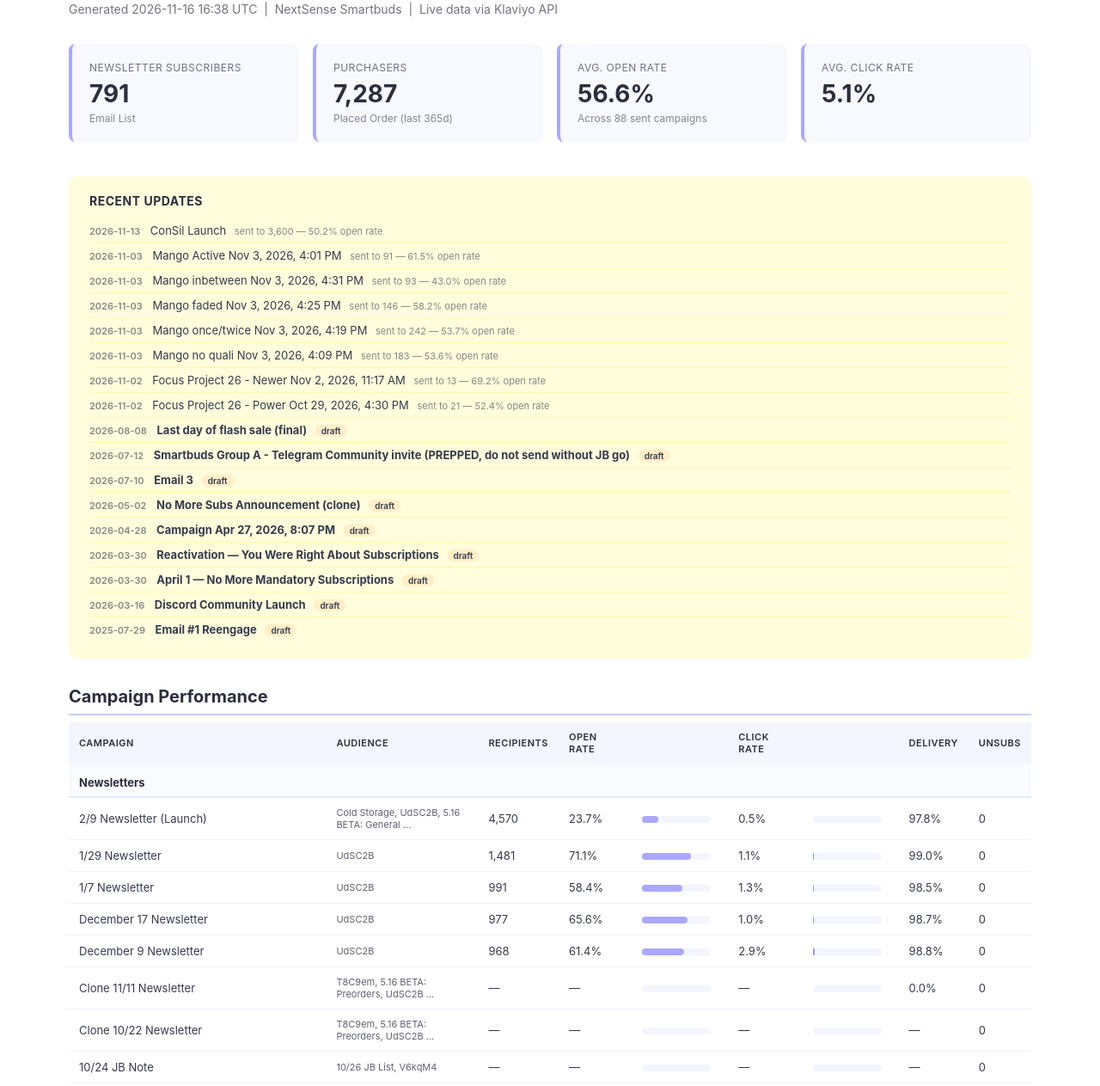
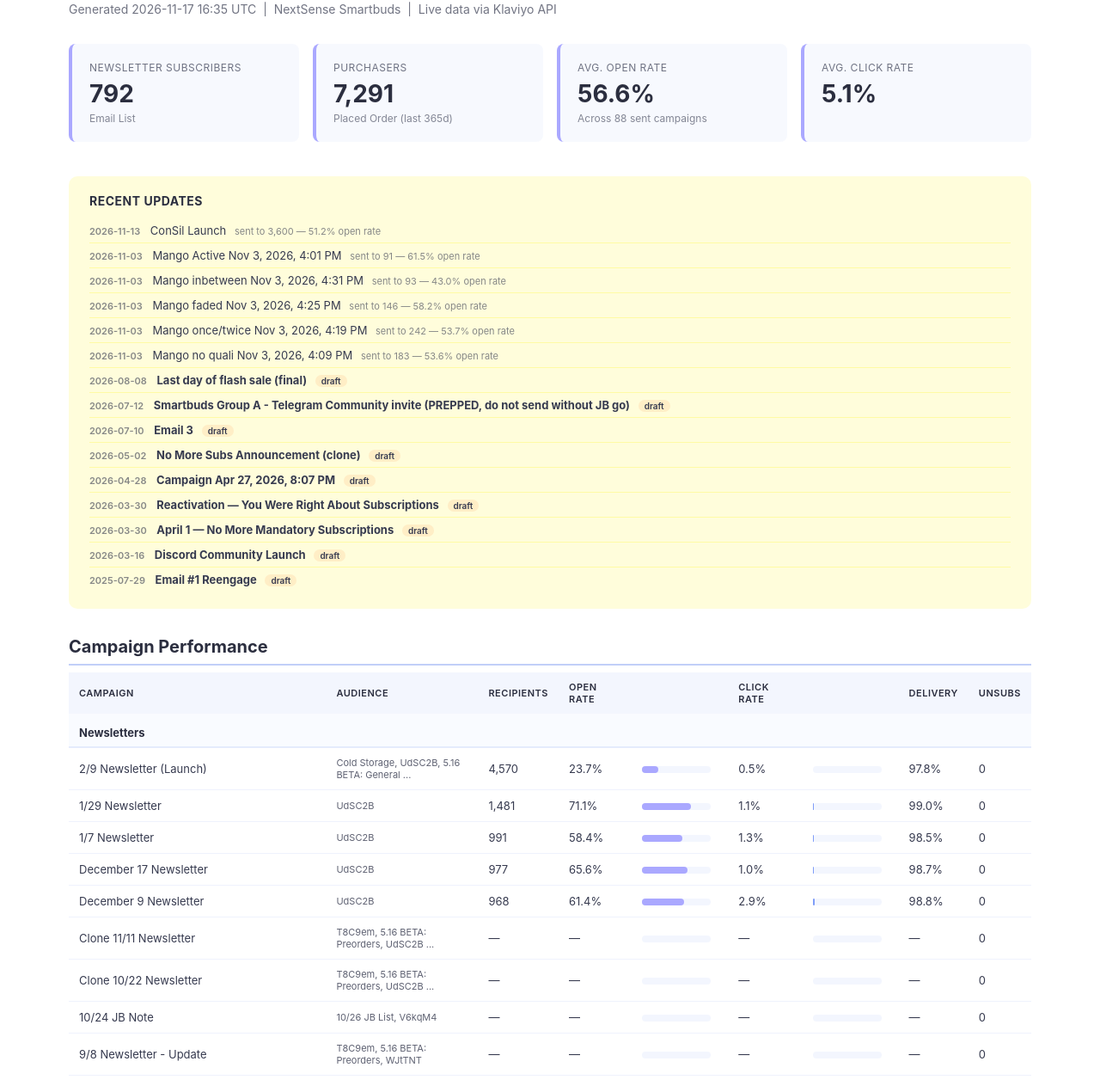
Before and after one commit to Shuroscience/klaviyo-dashboard, a plain HTML site: page index.html in a window 1280 px wide. Shown: the part 80-1343 px from the top of the page at 86% size. Drawn offline with Linux system fonts and the light colour scheme.

Commit message:
chore: refresh dashboard 2026-11-17

```diff
--- a/index.html
+++ b/index.html
@@ -125,17 +125,17 @@
 <body>
 
 <h1>Klaviyo Email Dashboard</h1>
-<p class="subtitle">Generated 2026-11-16 16:38 UTC &nbsp;|&nbsp; NextSense Smartbuds &nbsp;|&nbsp; Live data via Klaviyo API</p>
+<p class="subtitle">Generated 2026-11-17 16:35 UTC &nbsp;|&nbsp; NextSense Smartbuds &nbsp;|&nbsp; Live data via Klaviyo API</p>
 
 <div class="kpi-grid">
   <div class="kpi-card">
     <div class="label">Newsletter Subscribers</div>
-    <div class="value">791</div>
+    <div class="value">792</div>
     <div class="detail">Email List</div>
   </div>
   <div class="kpi-card">
     <div class="label">Purchasers</div>
-    <div class="value">7,287</div>
+    <div class="value">7,291</div>
     <div class="detail">Placed Order (last 365d)</div>
   </div>
   <div class="kpi-card">
@@ -152,14 +152,12 @@
 <div class="callout">
   <h3>Recent Updates</h3>
   <ul>
-    <li><span class="date-tag">2026-11-13</span> ConSil Launch <span class="stat-tag">sent to 3,600 &mdash; 50.2% open rate</span></li>
+    <li><span class="date-tag">2026-11-13</span> ConSil Launch <span class="stat-tag">sent to 3,600 &mdash; 51.2% open rate</span></li>
     <li><span class="date-tag">2026-11-03</span> Mango Active Nov 3, 2026, 4:01 PM <span class="stat-tag">sent to 91 &mdash; 61.5% open rate</span></li>
     <li><span class="date-tag">2026-11-03</span> Mango inbetween Nov 3, 2026, 4:31 PM <span class="stat-tag">sent to 93 &mdash; 43.0% open rate</span></li>
     <li><span class="date-tag">2026-11-03</span> Mango faded Nov 3, 2026, 4:25 PM <span class="stat-tag">sent to 146 &mdash; 58.2% open rate</span></li>
     <li><span class="date-tag">2026-11-03</span> Mango once/twice Nov 3, 2026, 4:19 PM <span class="stat-tag">sent to 242 &mdash; 53.7% open rate</span></li>
     <li><span class="date-tag">2026-11-03</span> Mango no quali Nov 3, 2026, 4:09 PM <span class="stat-tag">sent to 183 &mdash; 53.6% open rate</span></li>
-    <li><span class="date-tag">2026-11-02</span> Focus Project 26 - Newer Nov 2, 2026, 11:17 AM <span class="stat-tag">sent to 13 &mdash; 69.2% open rate</span></li>
-    <li><span class="date-tag">2026-11-02</span> Focus Project 26 - Power Oct 29, 2026, 4:30 PM <span class="stat-tag">sent to 21 &mdash; 52.4% open rate</span></li>
     <li><span class="date-tag">2026-08-08</span> <strong>Last day of flash sale (final)</strong> <span class="draft-badge">draft</span></li>
     <li><span class="date-tag">2026-07-12</span> <strong>Smartbuds Group A - Telegram Community invite (PREPPED, do not send without JB go)</strong> <span class="draft-badge">draft</span></li>
     <li><span class="date-tag">2026-07-10</span> <strong>Email 3</strong> <span class="draft-badge">draft</span></li>
@@ -250,7 +248,7 @@
         <td><div class="bar-container"><div class="bar" style="width:0%"></div></div></td>
         <td>—</td>
         <td><div class="bar-container"><div class="bar click" style="width:0%"></div></div></td>
-        <td>0.0%</td>
+        <td>—</td>
         <td>0</td>
       </tr>
       <tr>
@@ -484,8 +482,8 @@
         <td>ConSil Launch</td>
         <td class="audience-cell">WgaP5x</td>
         <td>3,600</td>
-        <td>50.2%</td>
-        <td><div class="bar-container"><div class="bar" style="width:50%"></div></div></td>
+        <td>51.2%</td>
+        <td><div class="bar-container"><div class="bar" style="width:51%"></div></div></td>
         <td>2.6%</td>
         <td><div class="bar-container"><div class="bar click" style="width:3%"></div></div></td>
         <td>99.6%</td>
@@ -770,7 +768,7 @@
         <td>Thanks For Sticking With Us (Backorders)</td>
         <td class="audience-cell">Backorders [through 6/30]</td>
         <td>1,971</td>
-        <td>89.8%</td>
+        <td>89.9%</td>
         <td><div class="bar-container"><div class="bar" style="width:90%"></div></div></td>
         <td>11.9%</td>
         <td><div class="bar-container"><div class="bar click" style="width:12%"></div></div></td>
@@ -858,7 +856,7 @@
         <td>Thanks For Sticking With Us (Backorders)</td>
         <td class="audience-cell">Backorders [As of 5/27]</td>
         <td>1,971</td>
-        <td>89.8%</td>
+        <td>89.9%</td>
         <td><div class="bar-container"><div class="bar" style="width:90%"></div></div></td>
         <td>11.9%</td>
         <td><div class="bar-container"><div class="bar click" style="width:12%"></div></div></td>
```
